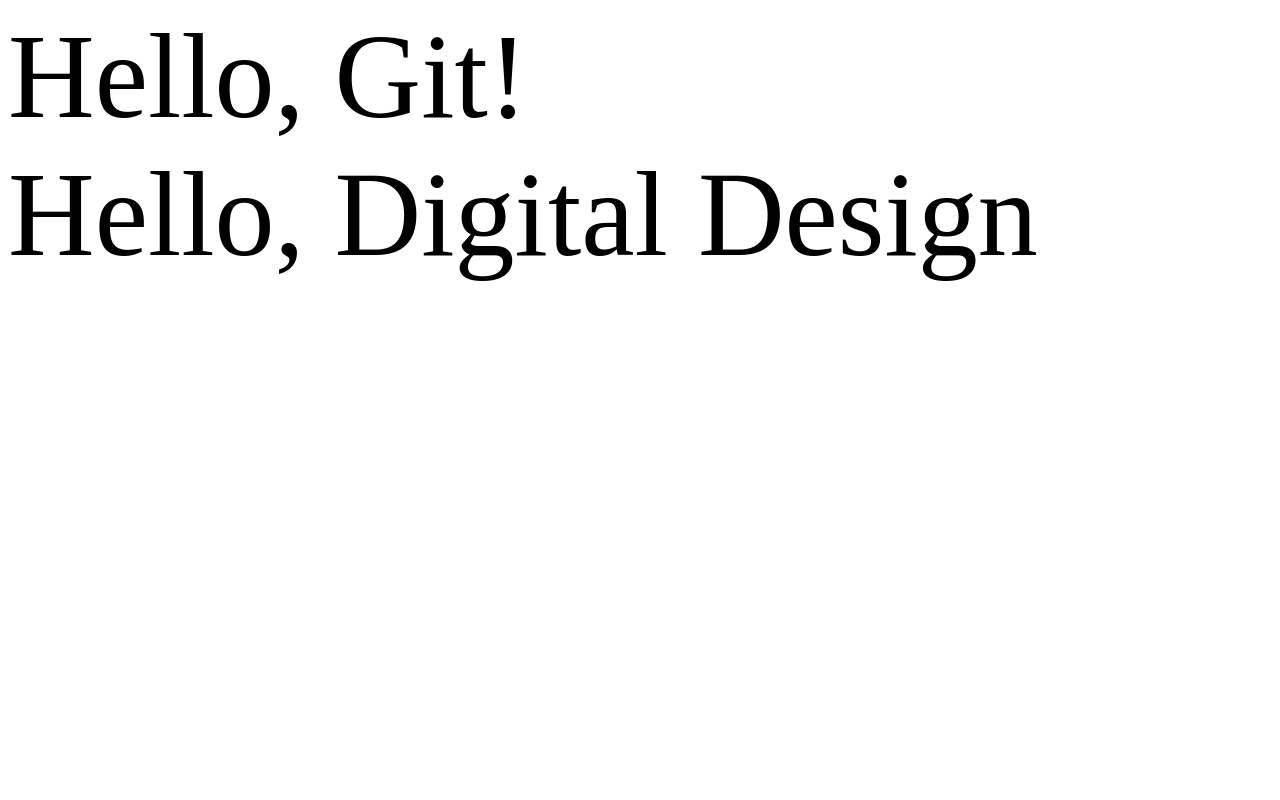
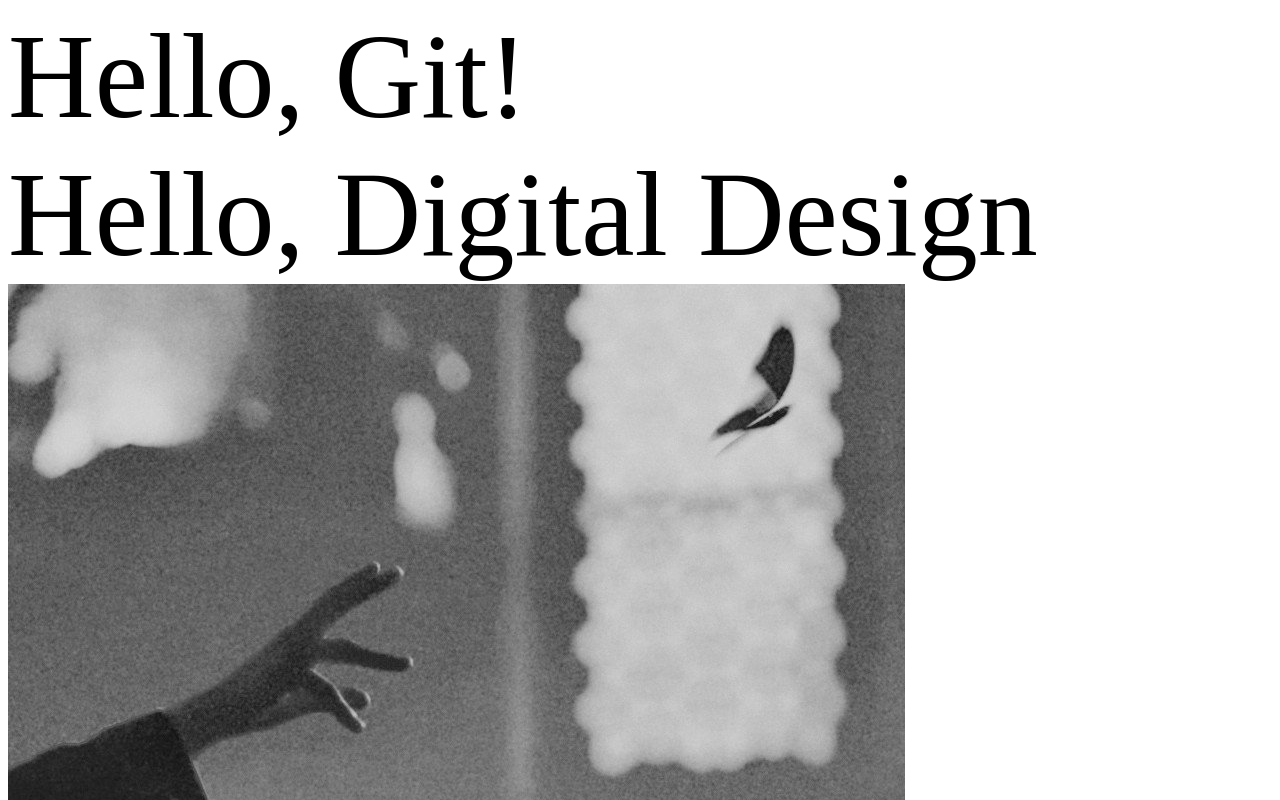
Before and after one commit to ddoeh/ddoeh.github.io, a plain HTML site: page index.html in a window 1280 px wide. Shown: the top 800 px of the page. Drawn offline with Linux system fonts and the light colour scheme.

Commit message:
Update index.html

```diff
--- a/index.html
+++ b/index.html
@@ -9,6 +9,6 @@ body {
 <body>
     Hello, Git! <br>
     Hello, Digital Design <br>
-
+    <img src="bg.jpg">
 </body>
 </html>
```
